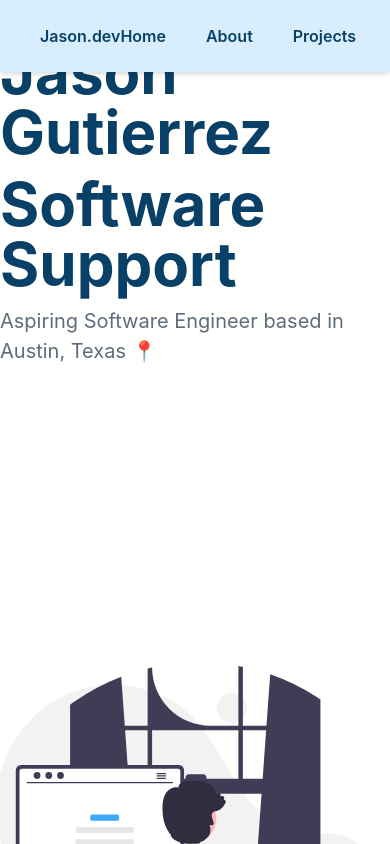
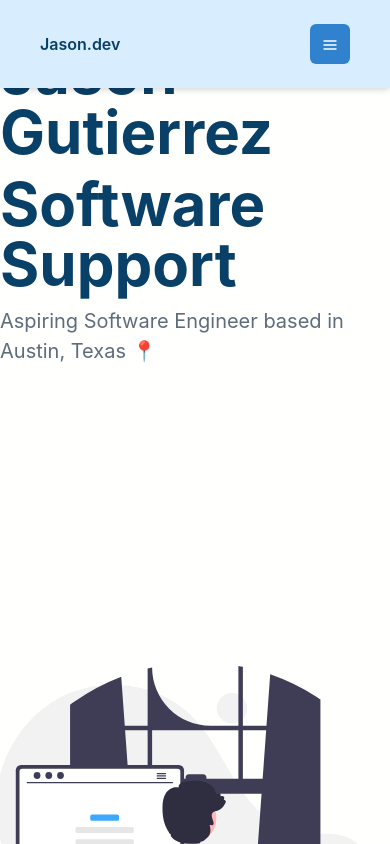
Before and after one commit to JasonGeee/portfolio-website, a React (Vite) app: page / in a window 390 px wide. Shown: the top 844 px of the page. Built offline with nearby package versions, Linux system fonts and the light colour scheme.

Commit message:
Header finished and mobile friendly

```diff
--- a/src/components/Header.tsx
+++ b/src/components/Header.tsx
@@ -1,25 +1,47 @@
 import {
   Box,
   Button,
+  Drawer,
+  DrawerBody,
+  DrawerCloseButton,
+  DrawerContent,
+  DrawerHeader,
   Flex,
   HStack,
-  Slide,
+  IconButton,
+  Link,
   Spacer,
+  VStack,
   useDisclosure,
 } from "@chakra-ui/react";
 // import devIcon from "../assets/icons8-developer-64.png";
+import { HamburgerIcon, CloseIcon } from "@chakra-ui/icons";
+import { ReactNode } from "react";
+
+type Props = {
+  children: ReactNode;
+};
+
+const navItems: Array<string> = ["Home", "About", "Projects", "Contact"];
+
+const NavLink = ({ children }: Props) => (
+  <Link size="xl" px={4} py={2} href={"#"}>
+    {children}
+  </Link>
+);
 
 export default function Header() {
+  const { isOpen, onOpen, onClose } = useDisclosure();
+
   return (
+    <>
       <Flex
         bgColor="#d8eefe"
-      // borderBottom="1px"
         boxShadow="md"
         width="100%"
-      pt={6}
-      pb={6}
-      pl={10}
-      pr={12}
+        py={6}
+        px={10}
+        alignItems="center"
         position="fixed"
       >
         <Box>
@@ -28,7 +50,7 @@ export default function Header() {
           </Button>
         </Box>
         <Spacer />
-      <HStack spacing={10}>
+        <HStack spacing={10} display={{ base: "none", md: "inline-flex" }}>
           <Button color="#094067" variant="link">
             Home
           </Button>
@@ -42,6 +64,37 @@ export default function Header() {
             Contact
           </Button>
         </HStack>
+        <IconButton
+          size={"md"}
+          icon={isOpen ? <CloseIcon /> : <HamburgerIcon />}
+          aria-label="Open Menu"
+          display={{ md: "none" }}
+          onClick={isOpen ? onClose : onOpen}
+          colorScheme="blue"
+        />
       </Flex>
+      {isOpen ? (
+        <Box pb={4} display={{ md: "none" }}>
+          <Drawer
+            isOpen={isOpen}
+            placement="right"
+            onClose={onClose}
+            size="full"
+          >
+            <DrawerContent>
+              <DrawerCloseButton />
+              <DrawerHeader>Jason.dev</DrawerHeader>
+              <DrawerBody>
+                <VStack spacing={10}>
+                  {navItems.map((link) => {
+                    return <NavLink key={link}>{link}</NavLink>;
+                  })}
+                </VStack>
+              </DrawerBody>
+            </DrawerContent>
+          </Drawer>
+        </Box>
+      ) : null}
+    </>
   );
 }
```
Lines whose indentation alone changed are shown as unchanged.
